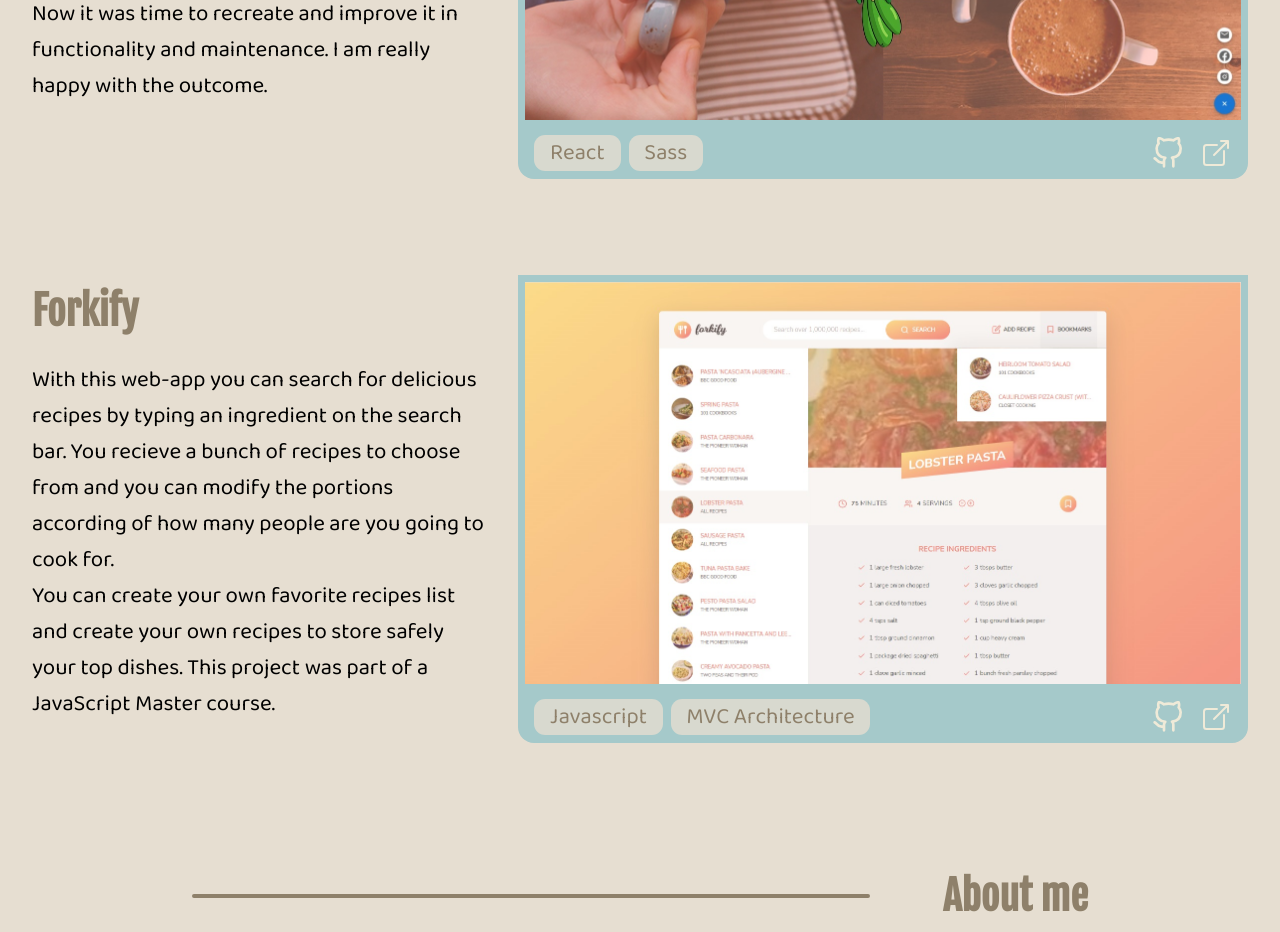
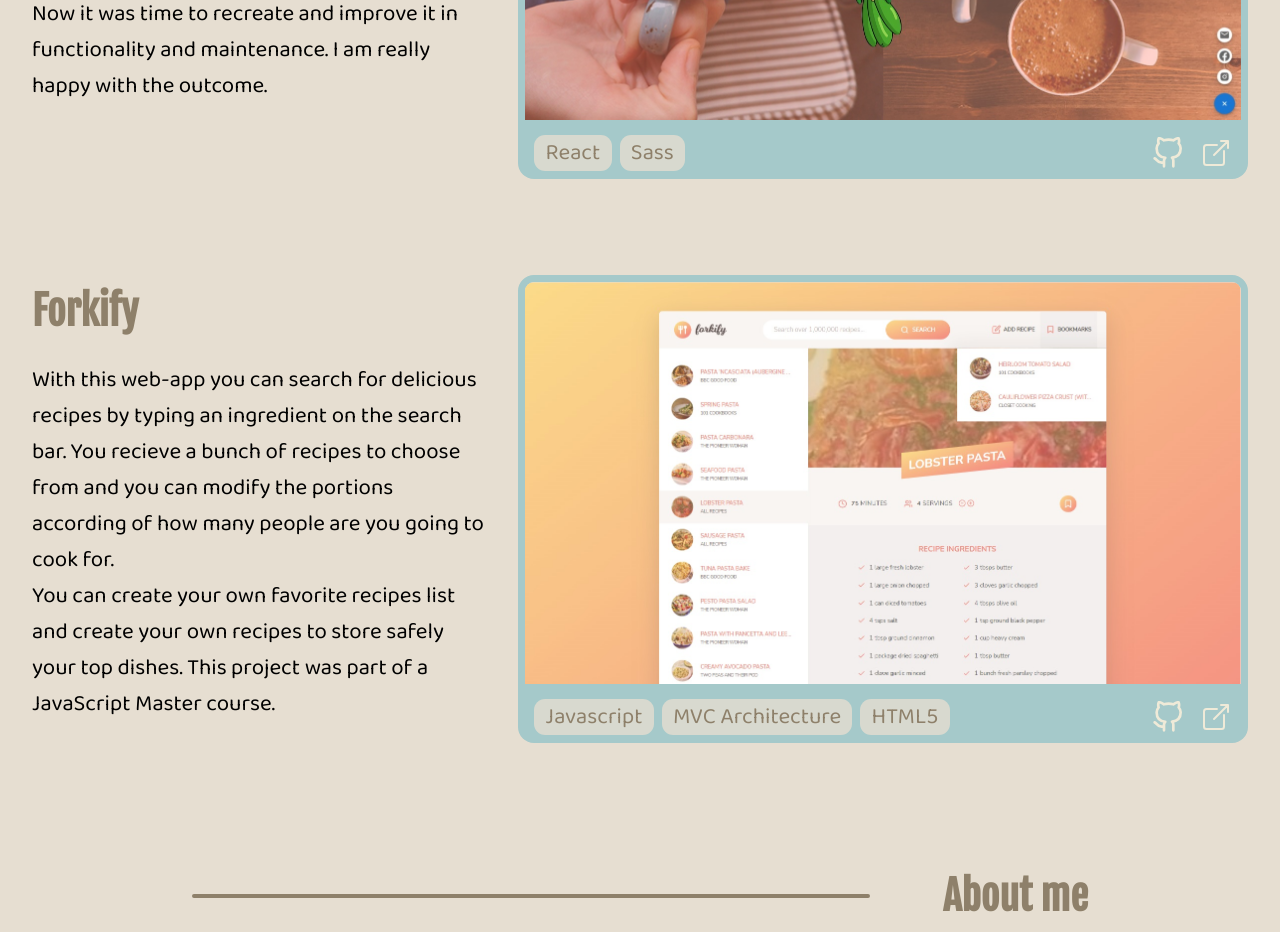
Before and after one commit to letsbehuman/jorge_rodriguez, a Next.js app: page / in a window 1280 px wide. Shown: the part 2740-3672 px from the top of the page. Built offline with nearby package versions, Linux system fonts and the light colour scheme.

Commit message:
updating UI

```diff
--- a/styles/ProjectCard.module.scss
+++ b/styles/ProjectCard.module.scss
@@ -32,12 +32,11 @@
   width: 100%;
 }
 .image {
+  border-radius: 1em 1em 0 0;
   position: relative;
   border: solid $blue 7px;
-
   max-width: 100%;
   object-fit: contain;
-  // border: solid green 1px;
 }
 .technical {
   display: flex;
@@ -47,7 +46,6 @@
   border-radius: 0 0 1em 1em;
   width: 100%;
   align-items: center;
-  // height: auto;
   justify-content: space-between;
 }
 
@@ -58,7 +56,7 @@
 
   li {
     cursor: default;
-    padding: 0 0.7em;
+    padding: 0 0.5em;
     background: rgba($color: $bg-color, $alpha: 0.79);
     color: $brown;
     font-size: var(--fs-400);
@@ -92,7 +90,6 @@
   .title {
     grid-column: 1/3;
     text-align: center;
-    // margin-bottom: ;
   }
   .project__preview {
     grid-row: 2/3;
--- a/utils/projectList.js
+++ b/utils/projectList.js
@@ -46,7 +46,7 @@ export const projectList = [
     description2:
       "You can create your own favorite recipes list and create your own recipes to store safely your top dishes. This project was part of a JavaScript Master course.",
     source: ["image", "/assets/projects/forkify.jpg"],
-    tools: ["Javascript", "MVC Architecture"],
+    tools: ["Javascript", "MVC Architecture", "HTML5"],
     demo: "https://regal-bienenstitch-57e346.netlify.app/#5ed6604691c37cdc054bd06e",
     repo: "https://github.com/letsbehuman/Forkify-course",
   },
```
Also changed, not shown: components/about.js (+6 -7 lines).
